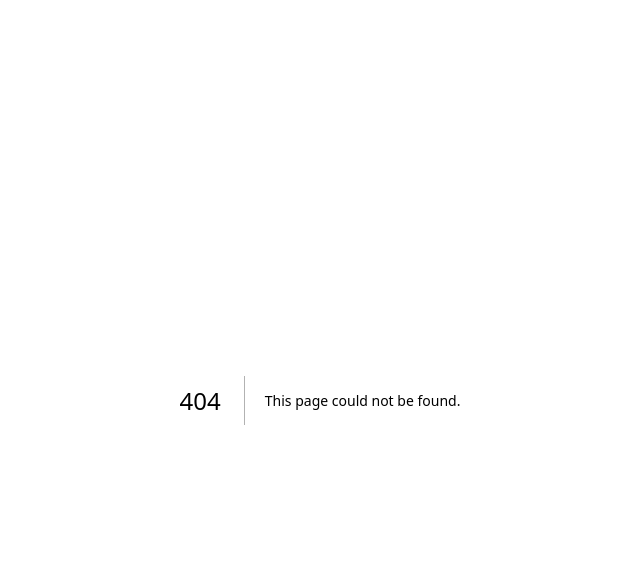
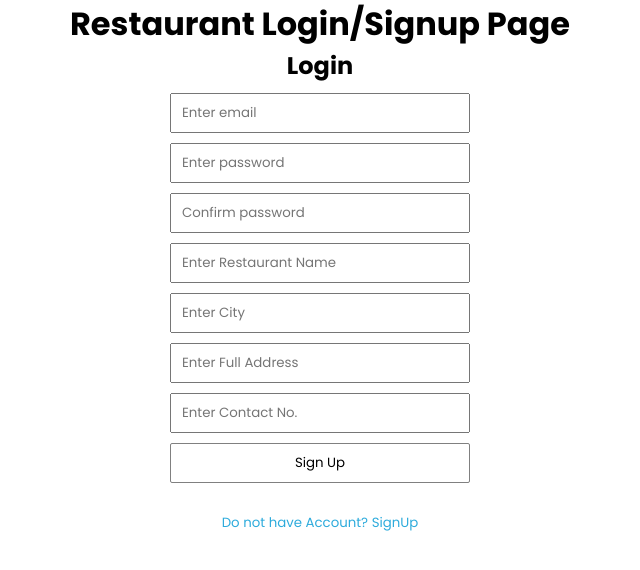
Before and after one commit to syedalaiba52/resto-app, a Next.js app: page /restaurant in a window 1280 px wide. Before the commit this address had no page. Shown: the top 570 px of the page, without its empty margins (320-960 px from the left). Built offline with nearby package versions, Linux system fonts and the light colour scheme.

Commit message:
Restaurant login and signup UI

```diff
--- /dev/null
+++ b/src/app/_components/RestaurantLogin.jsx
@@ -0,0 +1,43 @@
+const RestaurantLogin = () => {
+  return (
+    <>
+      <h2>Login</h2>
+
+      <div>
+        <div className="input-wrapper">
+          <input className="input-field" type="email" placeholder="Enter email" />
+        </div>
+
+        <div className="input-wrapper">
+          <input className="input-field" type="password" placeholder="Enter password" />
+        </div>
+
+         <div className="input-wrapper">
+          <input className="input-field" type="password" placeholder="Confirm password" />
+        </div>
+
+         <div className="input-wrapper">
+          <input className="input-field" type="text" placeholder="Enter Restaurant Name" />
+        </div>
+
+         <div className="input-wrapper">
+          <input className="input-field" type="text" placeholder="Enter City" />
+        </div>
+
+         <div className="input-wrapper">
+          <input className="input-field" type="text" placeholder="Enter Full Address" />
+        </div>
+
+         <div className="input-wrapper">
+          <input className="input-field" type="tel" placeholder="Enter Contact No." />
+        </div>
+
+        <div className="input-wrapper">
+          <button className="button">Sign Up</button>
+        </div>
+      </div>
+    </>
+  );
+};
+
+export default RestaurantLogin;
--- /dev/null
+++ b/src/app/_components/RestaurantSignUp.jsx
@@ -0,0 +1,23 @@
+const RestaurantSignUp = () => {
+  return (
+    <>
+      <h2>SignUp</h2>
+
+       <div>
+        <div className="input-wrapper">
+          <input className="input-field" type="email" placeholder="Enter email" />
+        </div>
+
+        <div className="input-wrapper">
+          <input className="input-field" type="password" placeholder="Enter password" />
+        </div>
+
+        <div className="input-wrapper">
+          <button className="button">Login</button>
+        </div>
+      </div>
+    </>
+  )
+}
+
+export default RestaurantSignUp;
--- a/src/app/globals.css
+++ b/src/app/globals.css
@@ -1,49 +1,39 @@
-:root {
-  --background: #ffffff;
-  --foreground: #171717;
+@import url("https://fonts.googleapis.com/css2?family=Poppins:wght@100;200;300;400;500;600;700;800;900&display=swap");
+
+* {
+	outline: none;
+	margin: 0;
+	padding: 0;
+	box-sizing: border-box;
+	font-family: "Poppins", sans-serif;
 }
 
-@media (prefers-color-scheme: dark) {
-  :root {
-    --background: #0a0a0a;
-    --foreground: #ededed;
-  }
+.input-wrapper {
+  margin: 10px;
 }
 
-html {
-  height: 100%;
+.input-field {
+  width: 300px;
+  height: 40px;
+  padding: 0px 10px;
 }
 
-html,
-body {
-  max-width: 100vw;
-  overflow-x: hidden;
+.button {
+ width: 300px;
+  height: 40px;
+  background: transparent;
+  border: solid 1px gray;
+  border-radius: 2px;
 }
 
-body {
-  min-height: 100%;
-  display: flex;
-  flex-direction: column;
-  color: var(--foreground);
-  background: var(--background);
-  font-family: Arial, Helvetica, sans-serif;
-  -webkit-font-smoothing: antialiased;
-  -moz-osx-font-smoothing: grayscale;
+.container {
+  text-align: center;
 }
 
-* {
-  box-sizing: border-box;
-  padding: 0;
-  margin: 0;
+.button-link {
+	border: none;
+	background: none;
+	cursor: pointer;
+	color: rgb(45, 171, 220);
+	margin: 20px;
 }
-
-a {
-  color: inherit;
-  text-decoration: none;
-}
-
-@media (prefers-color-scheme: dark) {
-  html {
-    color-scheme: dark;
-  }
-}
--- /dev/null
+++ b/src/app/restaurant/page.jsx
@@ -0,0 +1,30 @@
+"use client";
+
+import { useState } from "react";
+import RestaurantLogin from "../_components/RestaurantLogin";
+import RestaurantSignup from "../_components/RestaurantSignUp";
+
+const Restaurant = () => {
+  const [login, setLogin] = useState(true);
+
+  return (
+    <>
+      <div className="container">
+        <h1>Restaurant Login/Signup Page</h1>
+
+        {login ? <RestaurantLogin /> : <RestaurantSignup />}
+
+        <div>
+          {/* button */}
+          <button className="button-link" onClick={() => setLogin(!login)}>
+            {login
+              ? "Do not have Account? SignUp"
+              : "Already have Account? Login"}
+          </button>
+        </div>
+      </div>
+    </>
+  );
+};
+
+export default Restaurant;
```
Also changed, not shown: src/app/page.js (deleted, +0 -69 lines), src/app/page.jsx (added, +8 -0 lines), src/app/layout.jsx (renamed from src/app/layout.js).
